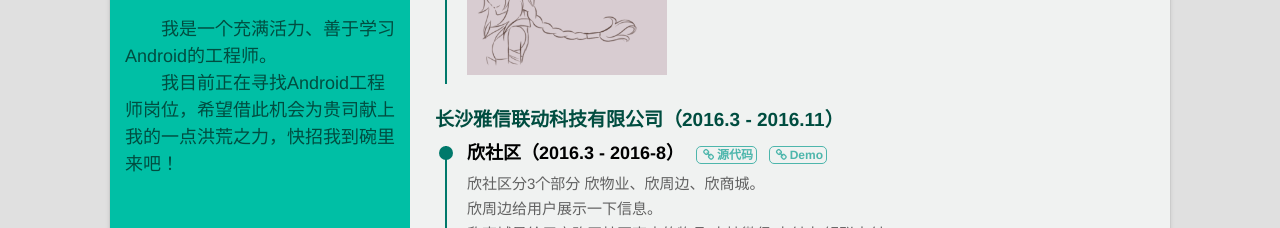
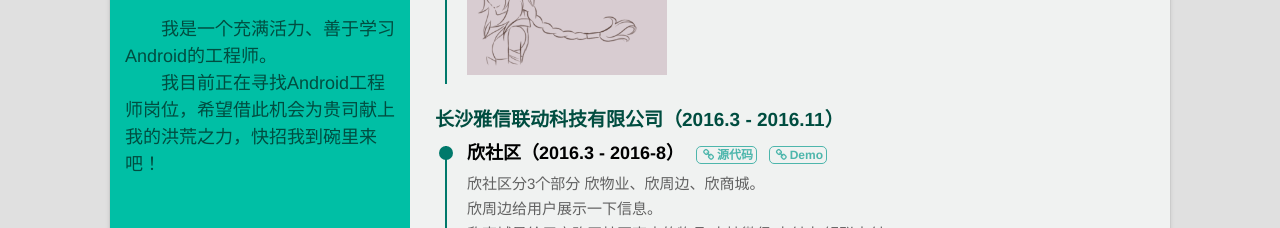
Before and after one commit to yishangfei/Resume, a website: page index.html in a window 1280 px wide. Shown: the part 717-945 px from the top of the page. Drawn offline with Linux system fonts and the light colour scheme.

Commit message:
简历修改

```diff
--- a/index.html
+++ b/index.html
@@ -83,7 +83,7 @@
             <div class="note">
 			    <p>　</p>
                 <p>我是一个充满活力、善于学习Android的工程师。</p>
-                <p>我目前正在寻找Android工程师岗位，希望借此机会为贵司献上我的一点洪荒之力，快招我到碗里来吧！</p>
+                <p>我目前正在寻找Android工程师岗位，希望借此机会为贵司献上我的洪荒之力，快招我到碗里来吧！</p>
             </div>
         </div>
         <div class="main">
```
